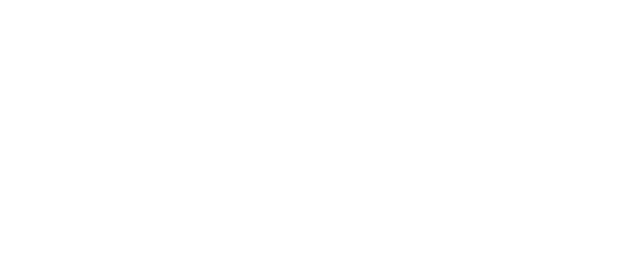
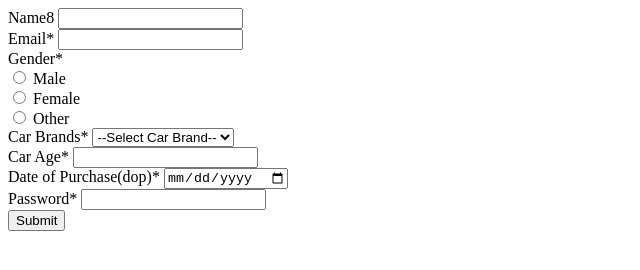
Before and after one commit to acciojob/car-insurance-form-Shivam1456, a website: page main.html in a window 1280 px wide. Shown: the whole page, without its empty margins (0-640 px from the left). Drawn offline with Linux system fonts and the light colour scheme.

Commit message:
created a submission

```diff
--- a/main.html
+++ b/main.html
@@ -2,14 +2,52 @@
 
 <html>
 
-<head>
+<!-- <head>
 	<link rel="stylesheet" href="styles.css">
 </head>
+ -->
+<body>
+	<form method="POST">
+  <label for="name">Name8</label>
+  <input type="text" id="name" name="name" required>
+  <br>
+<label for="email">Email*</label>
+<input type="email" id="email" name="email" required>
+<br>
 
-<body>
+<label for="gender">Gender*</label><br>
+<input type="radio" id="male" name="gender" value="male" required>
+<label for="male">Male</label><br>
+<input type="radio" id="female" name="gender" value="female" required>
+<label for="female">Female</label><br>
+		<input type="radio" id="other" name="gender" value="other" required>
+<label for="other">Other</label><br>
+
+<label for="cars">Car Brands*</label>
+<select id="cars" name="cars" required>
+<option value="">--Select Car Brand--</option>
+<option value="BMW">BMW</option>
+<option value="Audi">Audi</option>
+<option value="Mercedez">Mercedez</option>
+</select>
+<br>
+		<label for="carage">Car Age*</label>
+<input type="number" id="carage" name="carage" required>
+<br>
+
+<label for="dop">Date of Purchase(dop)*</label>
+<input type="date" id="dop" name="dop" required>
+<br>
+
+<label for="password">Password*</label>
+<input type="password" id="password" name="password" required>
+<br>
+
+<button type="submit">Submit</button>
+
+</form>
 	<!-- the entire body must be written by student -->
-    <script type="text/javascript" src="./script.js">
-</script>
+
 
 </body>
 
```
